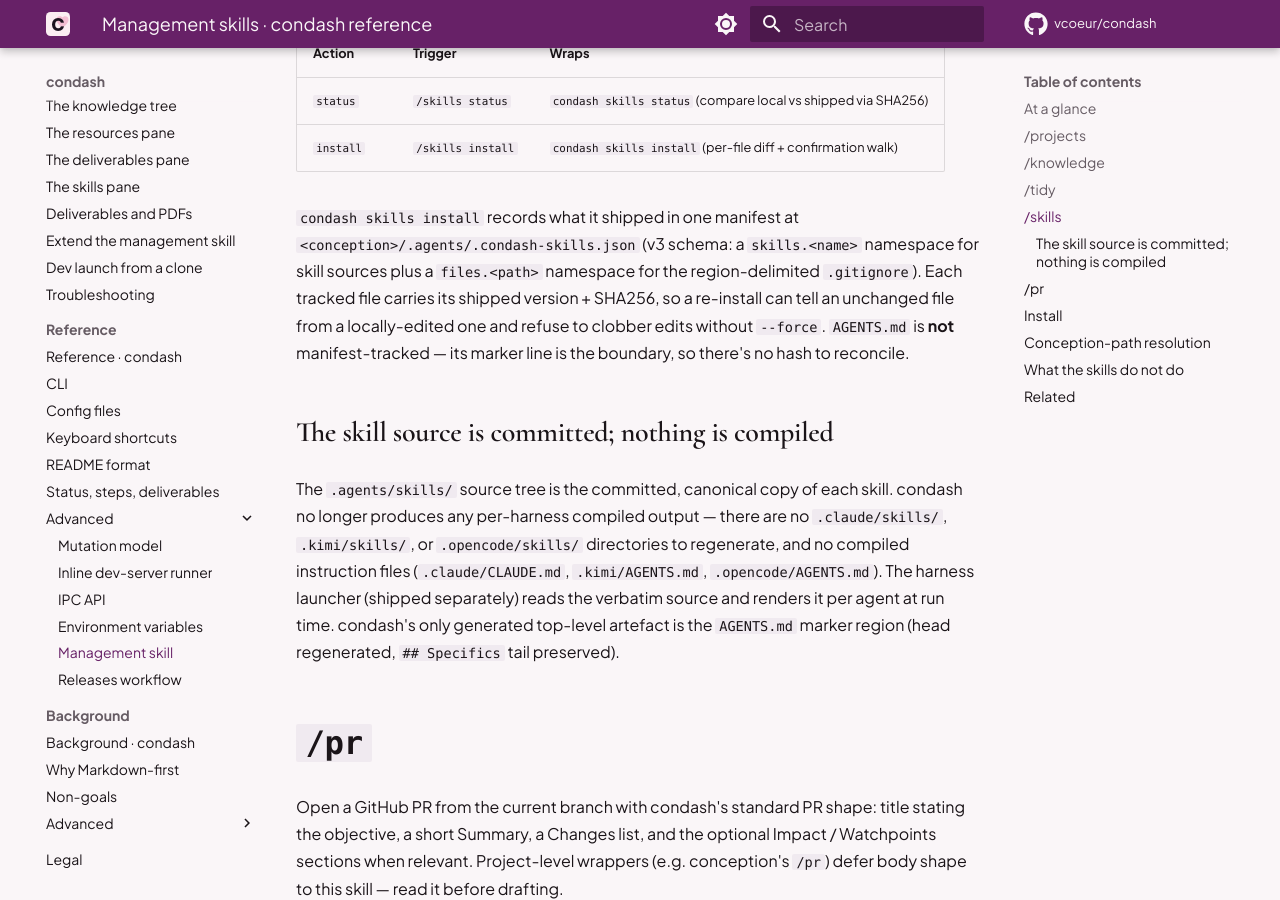
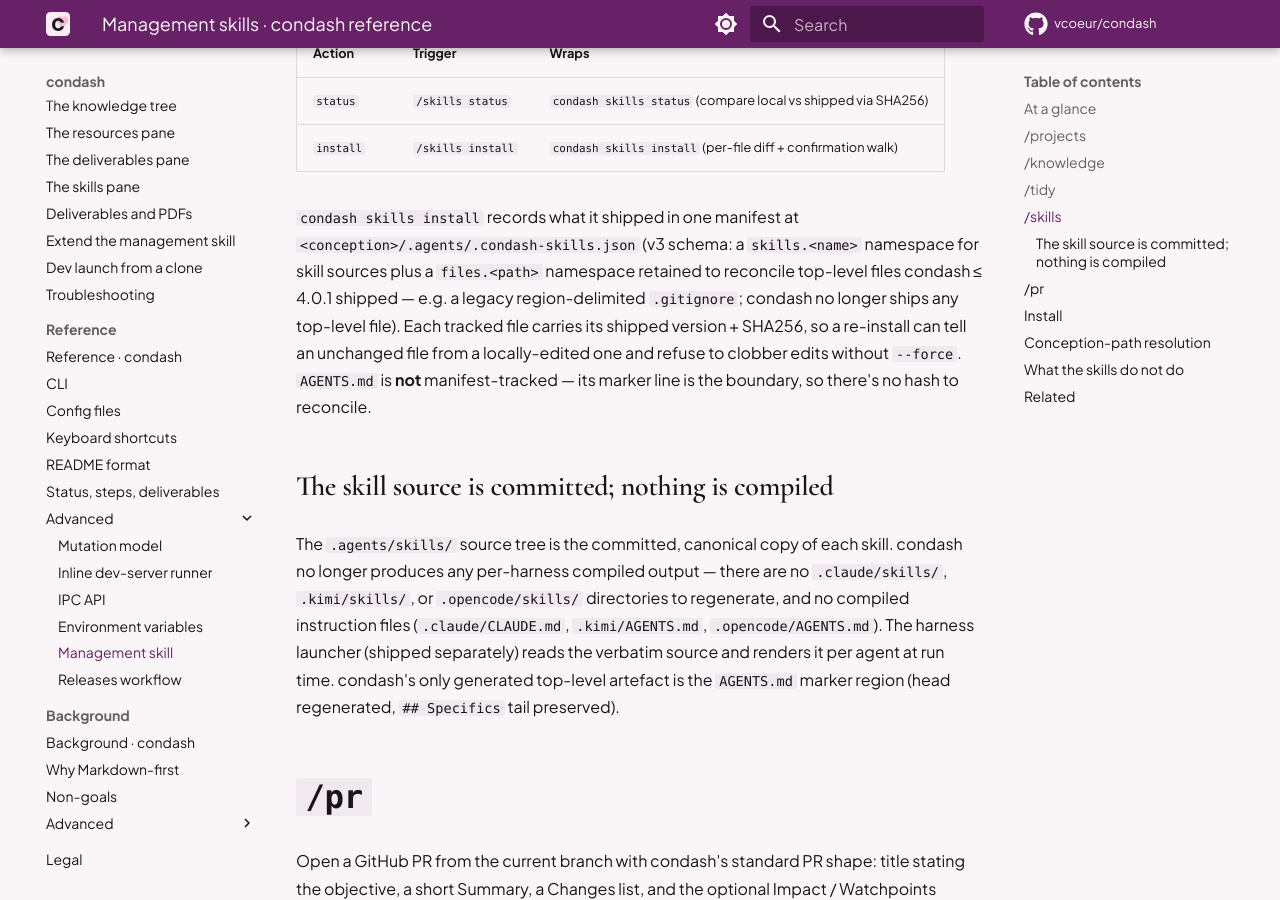
Before and after one commit to vcoeur/condash, an MkDocs documentation site: the page built from docs/reference/skill.md, in a window 1280 px wide and 900 px high, scrolled down 3217 px. Built offline with MkDocs 1.6.1 and Material for MkDocs 9.7.7, drawn with Linux system fonts in a browser that asks for light colours; comment, search, counter and statistics services are not loaded.

Commit message:
Drop stale .gitignore-shipping refs from skills skill + docs
v4.1.0 (ee7df60) stopped shipping .gitignore but left the shipped skills
skill text and two doc pages still claiming condash ships/tracks it.

- skills SKILL.md: condash ships agent skills + the AGENTS.md marker region
  only; drop .gitignore from the description, the top-level-files bullet, and
  the <name-or-path> example. Keep the source-missing/.gitignore --prune
  example -- it illustrates a legacy shipped file reconciling.
- docs/guides/skills-pane.md: drop the '.gitignore region' from manifest tracking.
- docs/reference/skill.md: reword the files.<path> namespace as retained for
  reconciling files condash <= 4.0.1 shipped, not a currently-shipped .gitignore.

```diff
--- a/docs/reference/skill.md
+++ b/docs/reference/skill.md
@@ -74,7 +74,7 @@ Install or refresh the shipped skills. Use it after upgrading condash to pull up
 | `status` | `/skills status` | `condash skills status` (compare local vs shipped via SHA256) |
 | `install` | `/skills install` | `condash skills install` (per-file diff + confirmation walk) |
 
-`condash skills install` records what it shipped in one manifest at `<conception>/.agents/.condash-skills.json` (v3 schema: a `skills.<name>` namespace for skill sources plus a `files.<path>` namespace for the region-delimited `.gitignore`). Each tracked file carries its shipped version + SHA256, so a re-install can tell an unchanged file from a locally-edited one and refuse to clobber edits without `--force`. `AGENTS.md` is **not** manifest-tracked — its marker line is the boundary, so there's no hash to reconcile.
+`condash skills install` records what it shipped in one manifest at `<conception>/.agents/.condash-skills.json` (v3 schema: a `skills.<name>` namespace for skill sources plus a `files.<path>` namespace retained to reconcile top-level files condash ≤ 4.0.1 shipped — e.g. a legacy region-delimited `.gitignore`; condash no longer ships any top-level file). Each tracked file carries its shipped version + SHA256, so a re-install can tell an unchanged file from a locally-edited one and refuse to clobber edits without `--force`. `AGENTS.md` is **not** manifest-tracked — its marker line is the boundary, so there's no hash to reconcile.
 
 ### The skill source is committed; nothing is compiled
 
```
Also changed, not shown: conception-template/.agents/skills/skills/SKILL.md (+5 -6 lines), docs/guides/skills-pane.md (+1 -1 lines).
